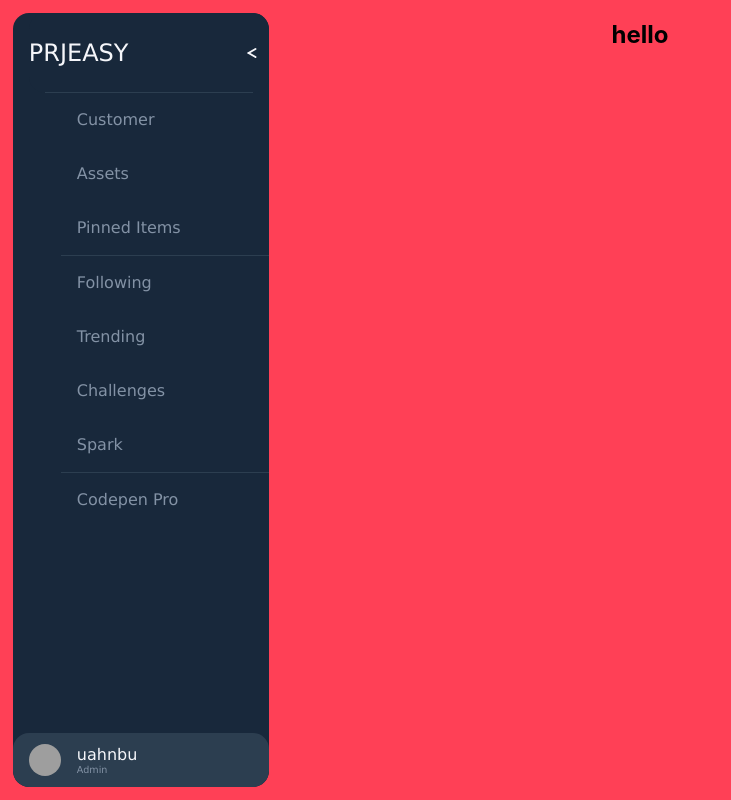
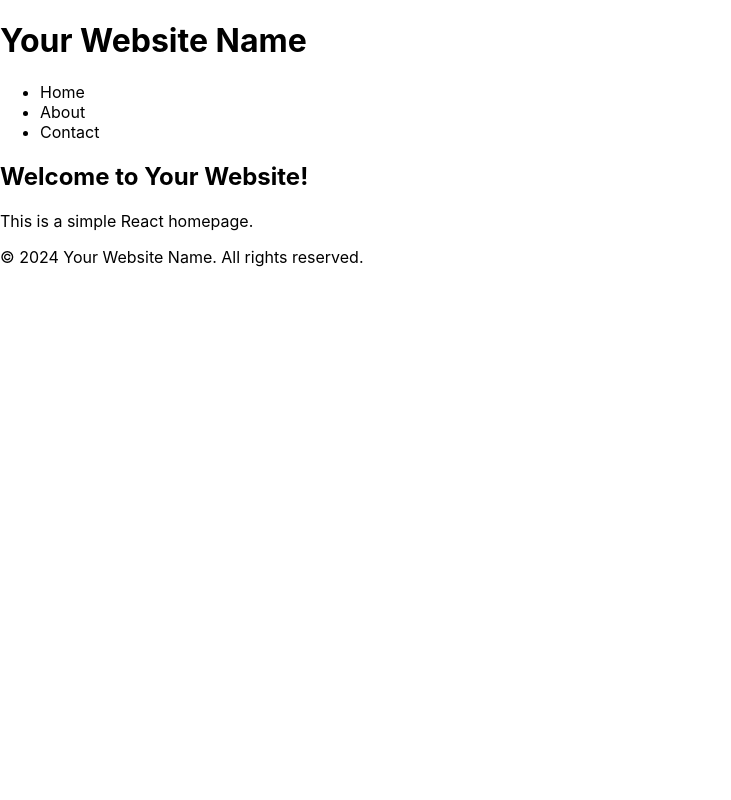
Before and after one commit to mohamedmaghzaoui/React-Project, a React (Create React App) app in the folder frontend/: page / in a window 1280 px wide. Shown: the whole page, without its empty margins (0-731 px from the left). Built offline with nearby package versions, Linux system fonts and the light colour scheme; grey boxes are pictures that could not be loaded.

Commit message:
hama and aziz team work (#4)

```diff
--- a/frontend/src/App.js
+++ b/frontend/src/App.js
@@ -1,29 +1,11 @@
-
-import './App.css';
-import { BrowserRouter, Route, Routes } from "react-router-dom";
-import { Customer } from './Pages/Customer/Customer';
-import { Home } from './Pages/Home/Home';
-import MainNavbar from './Pages/MainNavbar/MainNavbar';
-
-
+// App.js
+import React from 'react';
+import Home from './Pages/Home/Home';
 
 function App() {
   return (
     <div className="App">
-      <BrowserRouter>
-      <MainNavbar/>
-
-        <Routes>
-
-
-          <Route path="/" element={<Home />} />
-          <Route path="/Customer" element={<Customer />} />
-
-        </Routes>
-
-      </BrowserRouter>
-
-
+      <Home />
     </div>
   );
 }
--- /dev/null
+++ b/frontend/src/Components/Footer.js
@@ -0,0 +1,12 @@
+// Footer.js
+import React from 'react';
+
+const Footer = () => {
+  return (
+    <footer>
+      <p>&copy; 2024 Your Website Name. All rights reserved.</p>
+    </footer>
+  );
+};
+
+export default Footer;
--- /dev/null
+++ b/frontend/src/Components/Header.js
@@ -0,0 +1,19 @@
+// Header.js
+import React from 'react';
+
+const Header = () => {
+  return (
+    <header>
+      <h1>Your Website Name</h1>
+      <nav>
+        <ul>
+          <li>Home</li>
+          <li>About</li>
+          <li>Contact</li>
+        </ul>
+      </nav>
+    </header>
+  );
+};
+
+export default Header;
--- /dev/null
+++ b/frontend/src/Components/Welcome.js
@@ -0,0 +1,13 @@
+// Welcome.js
+import React from 'react';
+
+const Welcome = () => {
+  return (
+    <section>
+      <h2>Welcome to Your Website!</h2>
+      <p>This is a simple React homepage.</p>
+    </section>
+  );
+};
+
+export default Welcome;
--- a/frontend/src/Pages/Home/Home.js
+++ b/frontend/src/Pages/Home/Home.js
@@ -1,7 +1,19 @@
-export const Home=()=>{
-    return(
+// Home.js
+import React from 'react';
+import Header from '../../Components/Header';
+import Welcome from '../../Components/Welcome';
+import Footer from '../../Components/Footer';
 
-        <h2>hello</h2>
+const Home = () => {
+  return (
+    <div>
+      <Header />
+      <main>
+        <Welcome />
+      </main>
+      <Footer />
+    </div>
+  );
+};
 
-    )
-}
+export default Home;
```
